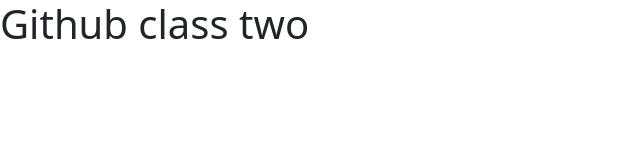
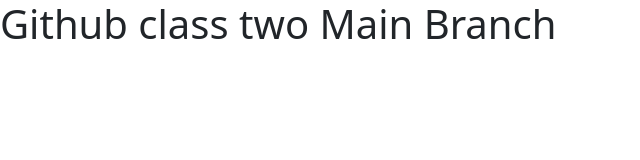
Before and after one commit to Rubel-hossain/github_class_two, a plain HTML site: page index.html in a window 1280 px wide. Shown: the whole page, without its empty margins (0-640 px from the left). Drawn offline with Linux system fonts and the light colour scheme.

Commit message:
added iteme in main branch

```diff
--- a/index.html
+++ b/index.html
@@ -10,7 +10,7 @@
   </head>
   <body>
     <div class="page-wrapper">
-      <h1>Github class two</h1>
+      <h1>Github class two Main Branch</h1>
     </div>
     <script src="assets/js/bootstrap.bundle.min.js"></script>
     <script src="assets/js/custom.js"></script>
```
